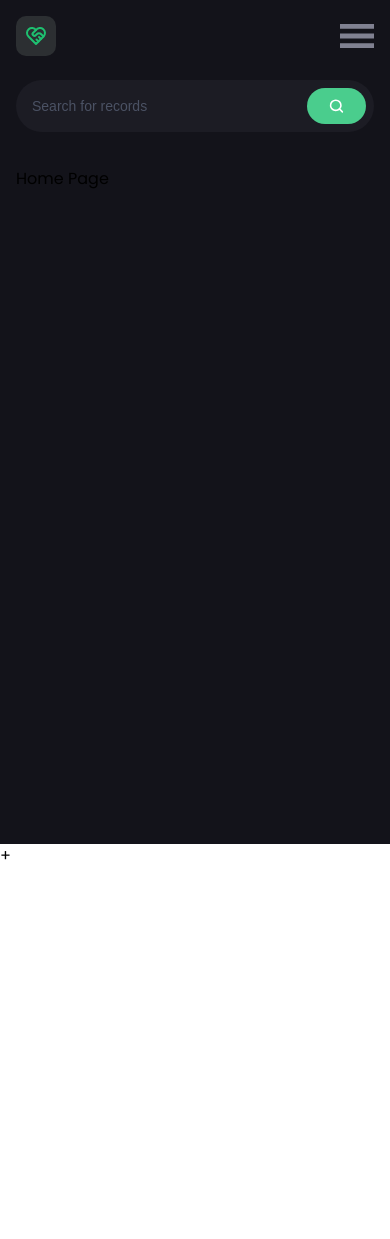
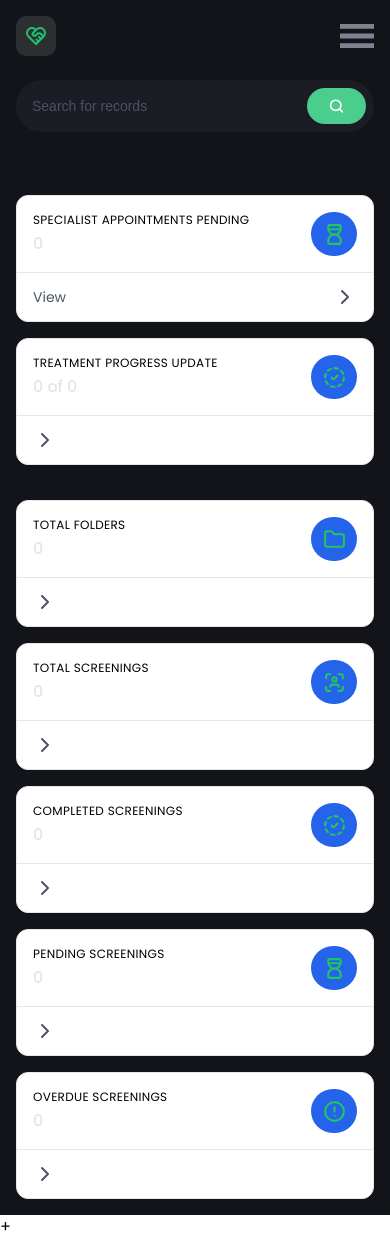
Before and after one commit to ankitachowdhury02/Cancer-Treatment, a React (Vite) app: page / in a window 390 px wide. Before the commit the page ends 868 px from the top, so only its background shows below. Built offline with nearby package versions, Linux system fonts and the light colour scheme; no server answers.

Commit message:
home, and onboarding

```diff
--- a/src/App.jsx
+++ b/src/App.jsx
@@ -1,7 +1,7 @@
 import React from "react";
-import { Route, Routes,useNavigate } from "react-router-dom";
+import { Route, Routes } from "react-router-dom";
 import {Sidebar,Navbar }from "./components";
-// import { Home, Profile, Onboarding } from "./pages";
+import { Home, Onboarding } from "./pages";
 // import { useStateContext } from "./context"; // or the correct path
 
 
@@ -26,8 +26,10 @@ const App = () => {
 
       <div className="mx-auto max-w-[1280px] flex-1 max-sm:w-full sm:pr-5">
         { <Navbar /> }
+
         <Routes>
-          <Route path="/" element={<div>Home Page</div>} />
+          <Route path="/" element={< Home />} />
+          <Route path="/onboarding" element={< Onboarding />} />
         </Routes>
       </div>
     </div>
--- a/src/components/DisplayInfo.jsx
+++ b/src/components/DisplayInfo.jsx
@@ -1,22 +1,92 @@
-//import { APIClient } from 'openai/core.mjs';
 import React, { useState } from 'react'
+import { useNavigate } from "react-router-dom";
+import {
+IconAlertCircle,
+IconCircleDashedCheck,
+IconFolder,
+IconHourglassHigh,
+IconUserScan,
+} from "@tabler/icons-react";
+import MetricsCard from "./MetricsCard";
 
 const DisplayInfo =() => {
+  const navigate = useNavigate();
     const [metrics, setMetrics] = useState({
          totalFolders: 0,
          aiPersonalizedTreatment: 0,
          totalScreenings: 0,
          completedScreenings: 0,
          pendingScreenings: 0,
-         overdueScreening: 0
+         overdueScreenings: 0
     })
 
+    const metricsData = [
+      {
+        title: "Specialist Appointments Pending",
+        subtitle: "View",
+        value: metrics.pendingScreenings,
+        icon: IconHourglassHigh,
+        onClick: () => navigate("/appointments/pending"),
+      },
+      {
+        title: "Treatment Progress Update",
+        subtile: "view",
+        value: `${metrics.completedScreenings} of ${metrics.totalScreenings}`,
+        icon: IconCircleDashedCheck,
+        onClick: ()=> navigate("/appointments/progress"),
+      },
+      {
+        title: "Total Folders",
+        subtile: "view",
+        value: metrics.totalFolders,
+        icon: IconFolder,
+        onClick: ()=> navigate("/folders"),
+      },
+      {
+        title: "Total Screenings",
+        subtile: "view",
+        value: metrics.totalFolders,
+        icon: IconUserScan,
+        onClick: ()=> navigate("/screenings"),
+      },
+      {
+        title: "Completed Screenings",
+        subtile: "view",
+        value: metrics.completedScreenings,
+        icon: IconCircleDashedCheck,
+        onClick: ()=> navigate("/screenings/completed"),
+      },
+      {
+        title: "Pending Screenings",
+        subtile: "view",
+        value: metrics.pendingScreenings,
+        icon: IconHourglassHigh,
+        onClick: ()=> navigate("/screenings/pending"),
+      },
+      {
+        title: "Overdue Screenings",
+        subtile: "view",
+        value: metrics.overdueScreenings,
+        icon: IconAlertCircle,
+        onClick: ()=> navigate("/screenings/overdue"),
+      },
+    ];
 
-     return (
-    <div>
+    return (
+      <div className="flex flex-wrap gap-[26px]">
+        <div className="mt-7 grid w-full gap-4 sm:grid-cols-2 sm:gap-6 lg:grid-cols-2">
+          {metricsData.slice(0, 2).map((metric) => (
+            <MetricsCard key={metric.title} {...metric} />
+          ))}
+        </div>
 
-    </div>
-  )
-}
+        <div className="mt-[9px] grid w-full gap-4 sm:grid-cols-2 sm:gap-6 lg:grid-cols-4">
+          {metricsData.slice(2).map((metric) => (
+            <MetricsCard key={metric.title} {...metric} />
+          ))}
+        </div>
+      </div>
+    );
+};
 
   export default DisplayInfo ;
--- a/src/components/MetricsCard.jsx
+++ b/src/components/MetricsCard.jsx
@@ -0,0 +1,46 @@
+import React from "react";
+import { IconChevronRight } from "@tabler/icons-react";
+
+ const MetricsCard = ({
+    title,
+    subtitle,
+    value,
+    icon: Icon,
+    onClick
+ }) => (
+    <div className="flex flex-col rounded-xl border bg-white shadow-sm
+        dark:border-netural-800 dark:bg-[#13131a]
+     ">
+             <div className="flex justify-between gap-x-3 p-4 md:p-5">
+                 <div>
+                         <p className="text-xs uppercase tracking-wide text-nutral-500">
+                           {title}
+                         </p>
+                            <div className="mt-1 flex items-center gap-x-2">
+                              <h3
+                              className="tex-xl font-medium text-neutral-200 sm:text-2xl"
+                              >
+                                {value}
+                              </h3>
+
+                            </div>
+                 </div>
+
+                     <div className="flex size-[46px] h-11 w-11]
+                      flex-shrink-0 items-center justify-center rounded-full bg-blue-600 dark:bg-[#1c1c24] text-blue-200
+                     ">
+                          <Icon size={25} className="text-green-500" />
+
+                     </div>
+             </div>
+             <a
+              className="inline-flex items-center justify-between rounded-b-xl border-t border-gray-200 px-4 py-3 text-sm text-gray-600 hover:bg-gray-50 md:px-5 dark:border-neutral-800 dark:text-neutral-400 dark:hover:bg-neutral-800"
+              href="#"
+              onClick={onClick}>
+              {subtitle}
+              <IconChevronRight />
+            </a>
+    </div>
+ );
+
+ export default MetricsCard;
--- a/src/components/MetricsCard.tsx
+++ /dev/null
@@ -1,39 +0,0 @@
-import React from "react";
-
- const MetricsCard = ({
-    title,
-    subtitle,
-    value,
-    icon: Icon,
-    onClick
- }) => (
-    <div className="flex flex-col rounded-xl border bg-white shadow-sm
-        dark:border-netural-800 dark:bg-[#13131a]
-     ">
-             <div className="flex justify-between gap-x-3 p-4 md:p-5">
-                 <div>
-                         <p className="text-xs uppercase tracking-wide text-nutral-500">
-                           {title}
-                         </p>
-                            <div className="mt-1 flex items-center gap-x-2">
-                              <h3
-
-                              className="tex-xl font-medium text-neutral-200 sm:text-2xl"
-                              >
-                                {value}
-                              </h3>
-
-                            </div>
-                 </div>
-
-                     <div className="flex size-[46px] h-11 w-11]
-                      flex-shrink-0 items-center justify-center rounded-full bg-blue-600 dark:bg-[#1c1c24] text-blue-200
-                     ">
-                          <Icon size={25} className="text-green-500" />
-
-                     </div>
-
-             </div>
-
-    </div>
- );
--- a/src/pages/Home.jsx
+++ b/src/pages/Home.jsx
@@ -1,6 +1,6 @@
  import React, { useState } from "react";
 
- import { DisplayInfo } from "../components";
+ import { DisplayInfo } from "../components/";
 
   const Home = () => {
     return <DisplayInfo />;
--- a/src/pages/index.js
+++ b/src/pages/index.js
@@ -1,3 +1,3 @@
-// export { default as Home } from "./Home";
+export { default as Home } from "./Home";
 // export { default as Profile } from "./Profile";
-// export { default as Onboarding } from "./Onboarding";
+export { default as Onboarding } from "./Onboarding";
--- a/src/utils/dbConfig.jsx
+++ b/src/utils/dbConfig.jsx
@@ -1,7 +1,7 @@
-import { neon } from "@neondatabase/serverless";
-import { drizzle } from "drizzle-orm/neon-http";
-import * as schema from "./schema";
-const sql = neon(
-  "postgresql://finan-smart_owner:uk3aed9QZotj@ep-wispy-breeze-a5iadk8t.us-east-2.aws.neon.tech/beat-cancer?sslmode=require"
-);
-export const db = drizzle(sql, { schema });
+// import { neon } from "@neondatabase/serverless";
+// import { drizzle } from "drizzle-orm/neon-http";
+// import * as schema from "./schema";
+// const sql = neon(
+//   "postgresql://finan-smart_owner:uk3aed9QZotj@ep-wispy-breeze-a5iadk8t.us-east-2.aws.neon.tech/beat-cancer?sslmode=require"
+// );
+// export const db = drizzle(sql, { schema });
--- a/src/utils/schema.jsx
+++ b/src/utils/schema.jsx
@@ -1,32 +1,32 @@
-import { sql } from "drizzle-orm";
-import { integer, varchar, pgTable, serial, text } from "drizzle-orm/pg-core";
+// import { sql } from "drizzle-orm";
+// import { integer, varchar, pgTable, serial, text } from "drizzle-orm/pg-core";
 
-// users schema
-export const Users = pgTable("users", {
-  id: serial("id").primaryKey(),
-  username: varchar("username").notNull(),
-  age: integer("age").notNull(),
-  location: varchar("location").notNull(),
-  folders: text("folders")
-    .array()
-    .notNull()
-    .default(sql`ARRAY[]::text[]`),
-  treatmentCounts: integer("treatment_counts").notNull(),
-  folder: text("folder")
-    .array()
-    .notNull()
-    .default(sql`ARRAY[]::text[]`),
-  createdBy: varchar("created_by").notNull(),
-});
+// // users schema
+// export const Users = pgTable("users", {
+//   id: serial("id").primaryKey(),
+//   username: varchar("username").notNull(),
+//   age: integer("age").notNull(),
+//   location: varchar("location").notNull(),
+//   folders: text("folders")
+//     .array()
+//     .notNull()
+//     .default(sql`ARRAY[]::text[]`),
+//   treatmentCounts: integer("treatment_counts").notNull(),
+//   folder: text("folder")
+//     .array()
+//     .notNull()
+//     .default(sql`ARRAY[]::text[]`),
+//   createdBy: varchar("created_by").notNull(),
+// });
 
-// records schema
-export const Records = pgTable("records", {
-  id: serial("id").primaryKey(),
-  userId: integer("user_id")
-    .references(() => Users.id)
-    .notNull(),
-  recordName: varchar("record_name").notNull(),
-  analysisResult: varchar("analysis_result").notNull(),
-  kanbanRecords: varchar("kanban_records").notNull(),
-  createdBy: varchar("created_by").notNull(),
-});
+// // records schema
+// export const Records = pgTable("records", {
+//   id: serial("id").primaryKey(),
+//   userId: integer("user_id")
+//     .references(() => Users.id)
+//     .notNull(),
+//   recordName: varchar("record_name").notNull(),
+//   analysisResult: varchar("analysis_result").notNull(),
+//   kanbanRecords: varchar("kanban_records").notNull(),
+//   createdBy: varchar("created_by").notNull(),
+// });
```
Also changed, not shown: src/pages/Onboarding.jsx (+84 -82 lines).
